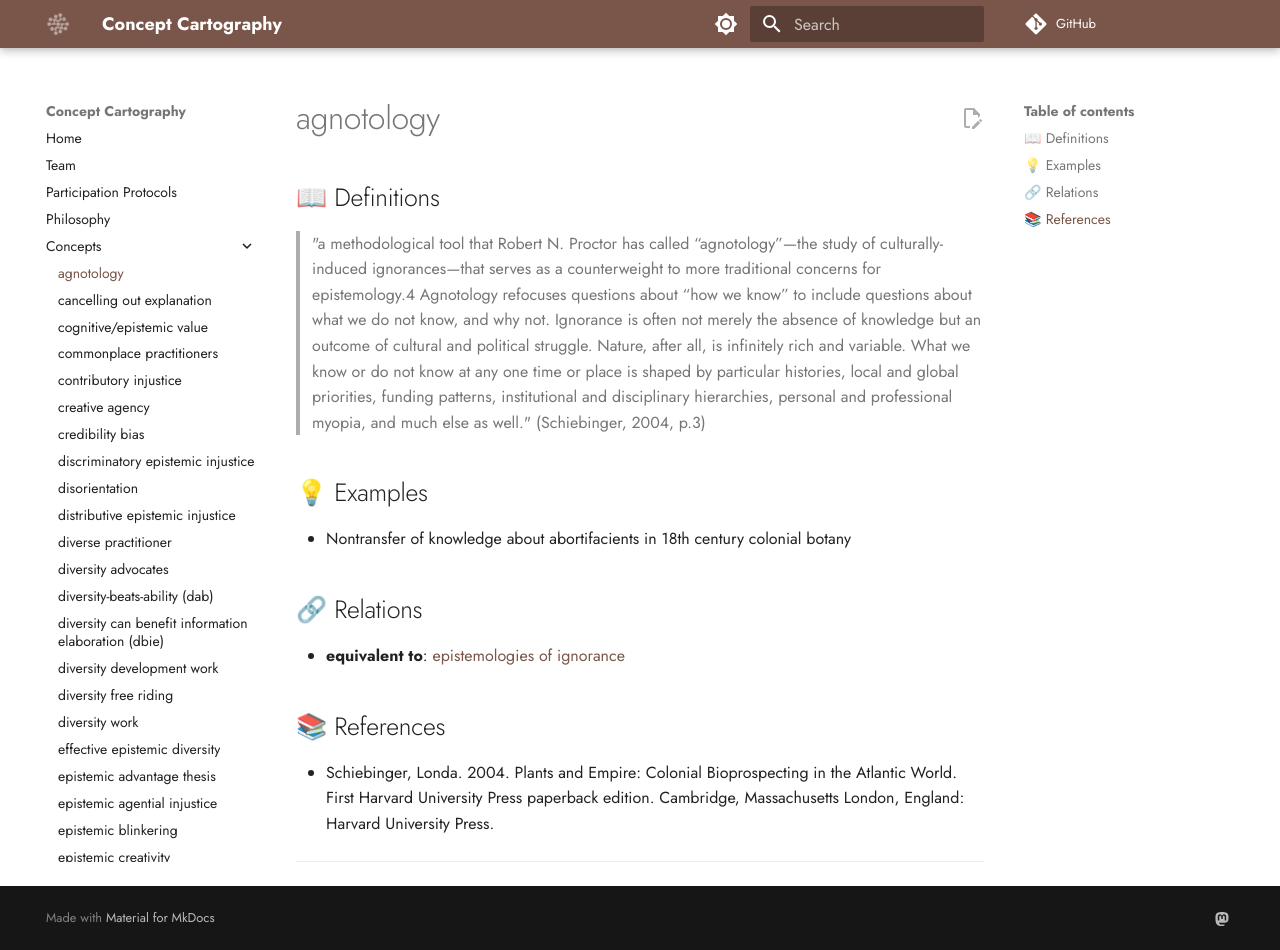
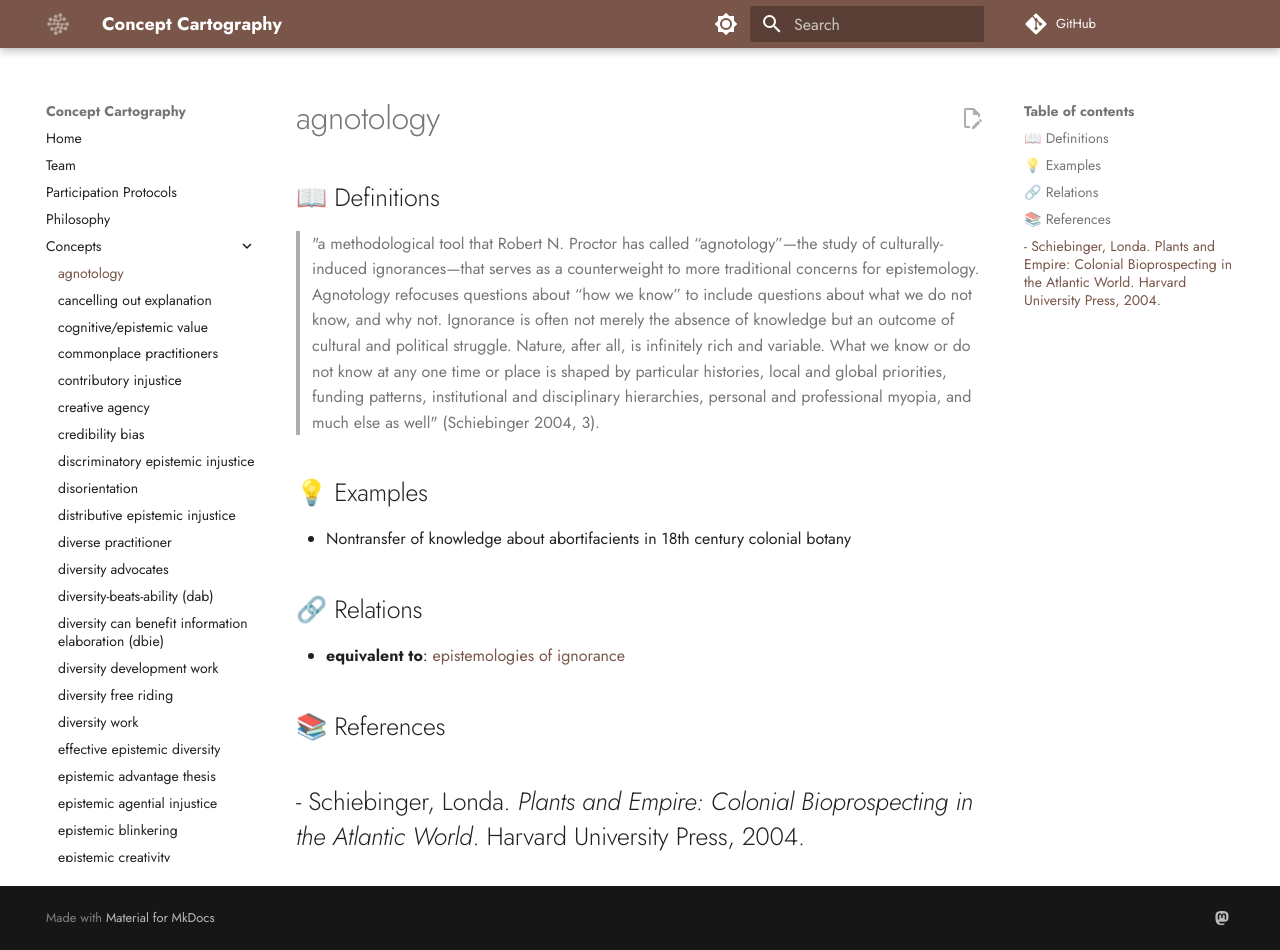
Before and after one commit to conceptcartography/conceptcartography, an MkDocs documentation site: the page built from docs/concepts/agnotology.md, in a window 1280 px wide and 950 px high. Built offline with MkDocs 1.6.1 and Material for MkDocs 9.7.7, drawn with Linux system fonts in a browser that asks for light colours; comment, search, counter and statistics services are not loaded; the version menu is left out.

Commit message:
Update agnotology.md

```diff
--- a/docs/concepts/agnotology.md
+++ b/docs/concepts/agnotology.md
@@ -13,7 +13,7 @@ definitions:
   Nature, after all, is infinitely rich and variable. What we know or do not know
   at any one time or place is shaped by particular histories, local and global priorities,
   funding patterns, institutional and disciplinary hierarchies, personal and professional
-  myopia, and much else as well." (Schiebinger, 2004, p.3)'
+  myopia, and much else as well" (Schiebinger 2004, 3).'
 examples:
 - description: Nontransfer of knowledge about abortifacients in 18th century colonial
     botany
@@ -26,7 +26,7 @@ relations:
 
 ## 📖 Definitions
 
-> "a methodological tool that Robert N. Proctor has called “agnotology”—the study of culturally-induced ignorances—that serves as a counterweight to more traditional concerns for epistemology.4 Agnotology refocuses questions about “how we know” to include questions about what we do not know, and why not. Ignorance is often not merely the absence of knowledge but an outcome of cultural and political struggle. Nature, after all, is infinitely rich and variable. What we know or do not know at any one time or place is shaped by particular histories, local and global priorities, funding patterns, institutional and disciplinary hierarchies, personal and professional myopia, and much else as well." (Schiebinger, 2004, p.3)
+> "a methodological tool that Robert N. Proctor has called “agnotology”—the study of culturally-induced ignorances—that serves as a counterweight to more traditional concerns for epistemology. Agnotology refocuses questions about “how we know” to include questions about what we do not know, and why not. Ignorance is often not merely the absence of knowledge but an outcome of cultural and political struggle. Nature, after all, is infinitely rich and variable. What we know or do not know at any one time or place is shaped by particular histories, local and global priorities, funding patterns, institutional and disciplinary hierarchies, personal and professional myopia, and much else as well" (Schiebinger 2004, 3).
 
 ## 💡 Examples
 
@@ -38,8 +38,7 @@ relations:
 
 ## 📚 References
 
-- Schiebinger, Londa. 2004. Plants and Empire: Colonial Bioprospecting in the Atlantic World. First Harvard University Press paperback edition. Cambridge, Massachusetts London, England: Harvard University Press.
-
+- Schiebinger, Londa. _Plants and Empire: Colonial Bioprospecting in the Atlantic World_. Harvard University Press, 2004.
 ---
 
 <script src="https://giscus.app/client.js"
```
